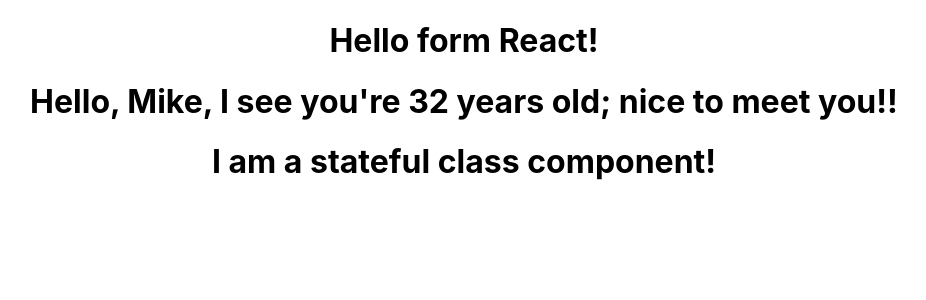
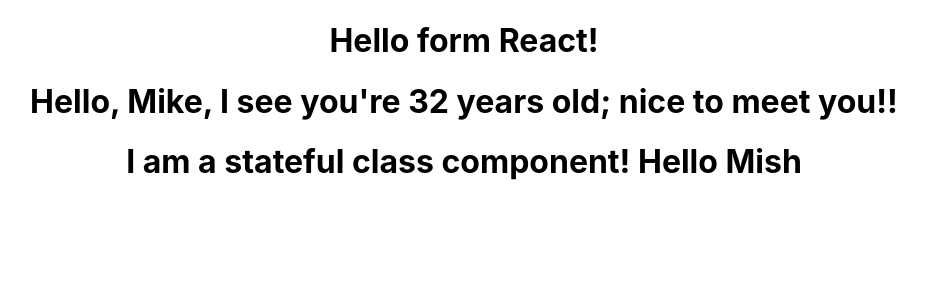
Before and after one commit to Nmyhi/React-mini-project, a React (Create React App) app in the folder my-app/: page / in a window 1280 px wide. Shown: the top 300 px of the page, without its empty margins (176-1102 px from the left). Built offline with nearby package versions, Linux system fonts and the light colour scheme.

Commit message:
Add more props to the stateful class component

```diff
--- a/my-app/src/App.js
+++ b/my-app/src/App.js
@@ -8,7 +8,7 @@
     <div className="App">
       <FunctionalGreeting/>
       <FunctionalGreetingWithProps greeting="nice to meet you!!" name="Mike" age="32" />
-      <StatefulGreeting greeting="I am a stateful class component!"/>
+      <StatefulGreeting greeting="I am a stateful class component!" name="Mish"/>
     </div>
   );
 }
--- a/my-app/src/components/StatefulGreeting.js
+++ b/my-app/src/components/StatefulGreeting.js
@@ -2,7 +2,7 @@
 
 class StatefulGreeting extends React.Component {
     render () {
-        return <h1>{this.props.greeting}</h1>
+        return <h1>{this.props.greeting} Hello {this.props.name}</h1>
     }
 }
 
```
